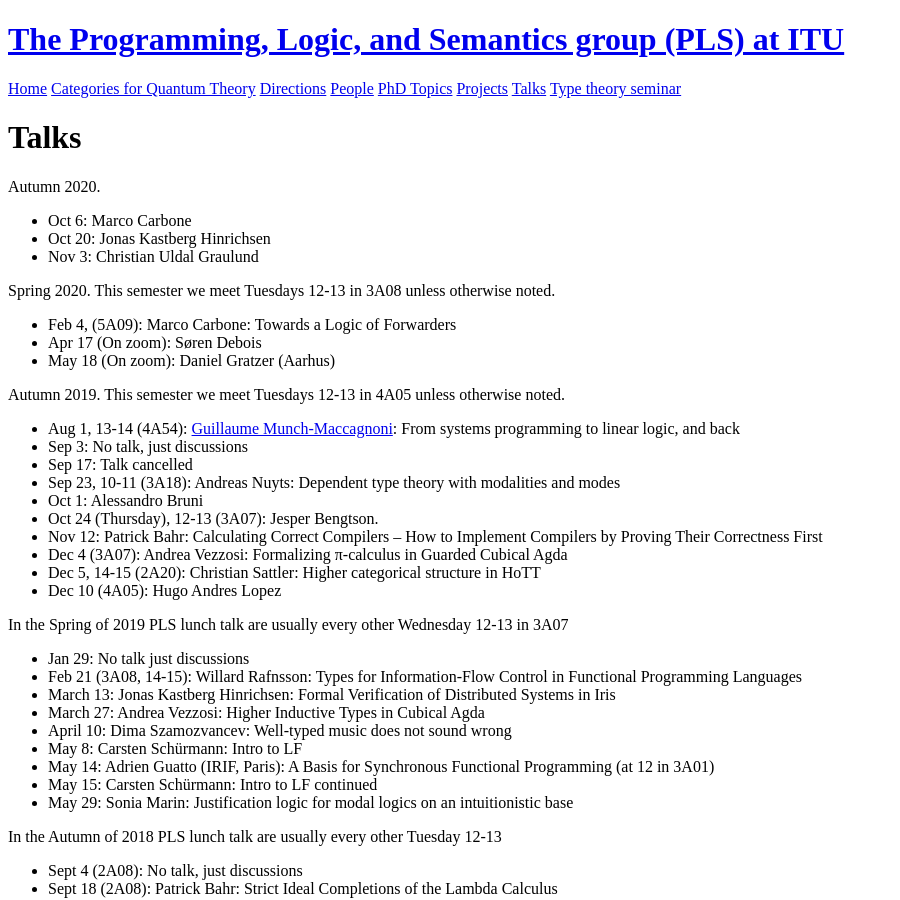
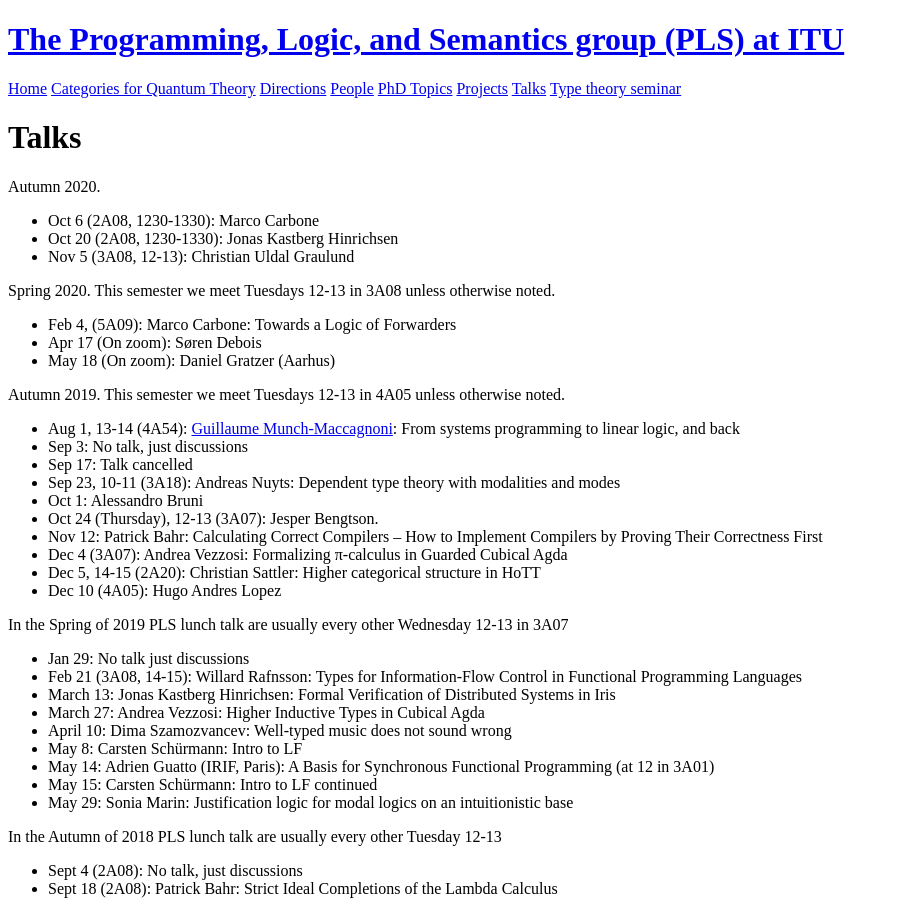
Before and after one commit to rmogelberg/pls.itu.dk, a Jekyll site: the page built from Talks.md, in a window 1280 px wide and 900 px high. Shown: the whole window, without its empty margins (0-900 px from the left). Built offline with Jekyll 4.4.1, drawn with Linux system fonts in a browser that asks for light colours.

Commit message:
Talks 2020

```diff
--- a/Talks.md
+++ b/Talks.md
@@ -4,9 +4,9 @@
 ---
 
 Autumn 2020.
-- Oct 6: Marco Carbone
-- Oct 20: Jonas Kastberg Hinrichsen
-- Nov 3: Christian Uldal Graulund
+- Oct 6 (2A08, 1230-1330): Marco Carbone
+- Oct 20 (2A08, 1230-1330): Jonas Kastberg Hinrichsen
+- Nov 5 (3A08, 12-13): Christian Uldal Graulund
 
 Spring 2020. This semester we meet Tuesdays 12-13 in 3A08 unless otherwise noted.
 
```
